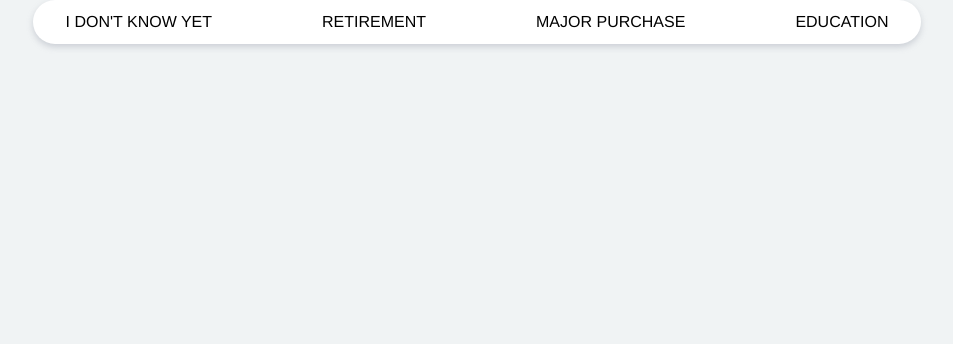
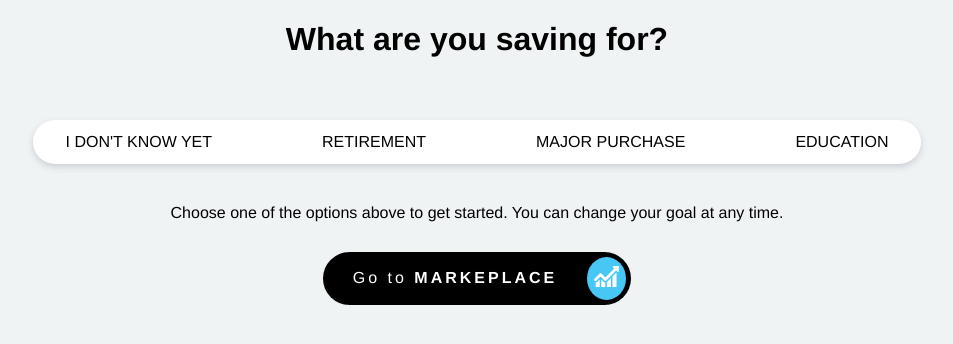
Before and after one commit to Milan1993/invest-strategy, a React (Create React App) app: page /d in a window 1280 px wide. Shown: the top 344 px of the page, without its empty margins (163-1116 px from the left). Built offline with nearby package versions, Linux system fonts and the light colour scheme.

Commit message:
Implemented Goal Picker Step

```diff
--- a/package.json
+++ b/package.json
@@ -43,5 +43,8 @@
       "last 1 firefox version",
       "last 1 safari version"
     ]
+  },
+  "devDependencies": {
+    "@types/react-router-dom": "^5.3.0"
   }
 }
--- a/src/App.js
+++ b/src/App.js
@@ -1,24 +1,29 @@
 import GoalType from "./components/GoalType";
 import GoalTypes from "./components/GoalTypes";
-import React from 'react';
-import GoalTypeNew from "./components/GoalTypeNew";
-import GoalSettings from "./components/GoalSettings/GoalSettings";
+import React from "react";
+import GoalPickerStep from "./components/GoalPickerStep/GoalPickerStep";
 import Strategy from "./components/Strategy";
 import { Stepper } from "./components/Step/Stepper";
 import Header from "./components/Header";
-import GlobalStyle from './theme/globalStyles';
+import GlobalStyle from "./theme/globalStyles";
 import { ThemeProvider } from "styled-components";
 import theme from "./theme/theme";
-import Backdrop from './components/Backdrop';
-import Portfolio from './components/PortfolioChart/PortfolioChart';
+import Backdrop from "./components/Backdrop";
+import Portfolio from "./components/PortfolioChart/PortfolioChart";
 
 function App() {
+  const goals = [
+    { label: "I don't know yet", path: "/a" },
+    { label: "Retirement", path: "/b" },
+    { label: "Major Purchase", path: "/c" },
+    { label: "Education", path: "/d" },
+  ];
   return (
     <ThemeProvider theme={theme}>
       <GlobalStyle />
       <div className="App">
         <header className="App-header"></header>
-        <GoalTypeNew linkText="Retirement"/>
+        <GoalPickerStep />
         {/* <GoalSettings /> */}
         {/* <Strategy isRecommended blendedStrategies={['Fact-Based Strategies','Market Gaude Strategies']}/> */}
         {/* <Portfolio /> */}
--- /dev/null
+++ b/src/assets/Icon.jsx
@@ -0,0 +1,41 @@
+export const BarChart = (props) => (
+  <svg viewBox="0 0 16 16" {...props}>
+    <path d="M15.5 8L8 .5V5H0v6h8v4.5z" />
+  </svg>
+);
+
+export const LineChartIcon = (props) => (
+  <svg viewBox="0 0 486.742 486.742" {...props}>
+    <g>
+      <g>
+        <g>
+          <path
+            d="M33,362.371v78.9c0,4.8,3.9,8.8,8.8,8.8h61c4.8,0,8.8-3.9,8.8-8.8v-138.8l-44.3,44.3    C57.9,356.071,45.9,361.471,33,362.371z"
+            fill="#ffffff"
+            data-original="#000000"
+          />
+          <path
+            d="M142,301.471v139.8c0,4.8,3.9,8.8,8.8,8.8h61c4.8,0,8.8-3.9,8.8-8.8v-82.3c-13.9-0.3-26.9-5.8-36.7-15.6L142,301.471z"
+            fill="#ffffff"
+            data-original="#000000"
+          />
+          <path
+            d="M251,350.271v91c0,4.8,3.9,8.8,8.8,8.8h61c4.8,0,8.8-3.9,8.8-8.8v-167.9l-69.9,69.9    C257,345.971,254.1,348.271,251,350.271z"
+            fill="#ffffff"
+            data-original="#000000"
+          />
+          <path
+            d="M432.7,170.171l-72.7,72.7v198.4c0,4.8,3.9,8.8,8.8,8.8h61c4.8,0,8.8-3.9,8.8-8.8v-265.6c-2-1.7-3.5-3.2-4.6-4.2    L432.7,170.171z"
+            fill="#ffffff"
+            data-original="#000000"
+          />
+          <path
+            d="M482.6,41.371c-2.9-3.1-7.3-4.7-12.9-4.7c-0.5,0-1.1,0-1.6,0c-28.4,1.3-56.7,2.7-85.1,4c-3.8,0.2-9,0.4-13.1,4.5    c-1.3,1.3-2.3,2.8-3.1,4.6c-4.2,9.1,1.7,15,4.5,17.8l7.1,7.2c4.9,5,9.9,10,14.9,14.9l-171.6,171.7l-77.1-77.1    c-4.6-4.6-10.8-7.2-17.4-7.2c-6.6,0-12.7,2.6-17.3,7.2L7.2,286.871c-9.6,9.6-9.6,25.1,0,34.7l4.6,4.6c4.6,4.6,10.8,7.2,17.4,7.2    s12.7-2.6,17.3-7.2l80.7-80.7l77.1,77.1c4.6,4.6,10.8,7.2,17.4,7.2c6.6,0,12.7-2.6,17.4-7.2l193.6-193.6l21.9,21.8    c2.6,2.6,6.2,6.2,11.7,6.2c2.3,0,4.6-0.6,7-1.9c1.6-0.9,3-1.9,4.2-3.1c4.3-4.3,5.1-9.8,5.3-14.1c0.8-18.4,1.7-36.8,2.6-55.3    l1.3-27.7C487,49.071,485.7,44.571,482.6,41.371z"
+            fill="#ffffff"
+            data-original="#000000"
+          />
+        </g>
+      </g>
+    </g>
+  </svg>
+);
--- a/src/components/GoalTypeNew.jsx
+++ b/src/components/GoalPickerStep/GoalPicker.tsx
@@ -1,9 +1,11 @@
-import React, { useState } from "react";
+import React, { FC, useState } from "react";
 import { NavLink } from "react-router-dom";
-import theme from "../theme/theme";
+import theme from "../../theme/theme";
 import styled from "styled-components";
 
 const Wrapper = styled.div`
+  margin: 40px 0;
+
   ul {
     margin: 0 auto;
     list-style: none;
@@ -27,7 +29,7 @@ const Wrapper = styled.div`
     white-space: nowrap;
 
     &:hover {
-      background-color: #EBEEF7;
+      background-color: #ebeef7;
       transform: scale(0.95);
     }
   }
@@ -39,7 +41,7 @@ const Wrapper = styled.div`
     top: 5px;
     bottom: 5px;
     left: -100;
-    transition: all .5s ease-in-out;
+    transition: all 0.5s ease-in-out;
     border-radius: 40px;
     width: 0;
     box-sizing: border-box;
@@ -47,14 +49,16 @@ const Wrapper = styled.div`
   }
 `;
 
-const GoalTypeNew = ({ linkText }) => {
+interface IProps {
+  goals: { label: string; path: string }[];
+}
+const GoalPicker: FC<IProps> = ({ goals }) => {
   const [leftOffset, setLeftOffset] = useState(0);
   const [offWidth, setOffWidth] = useState(0);
   const [borderWidth, setBorderWidth] = useState(0);
 
-  const handleClick = (e) => {
-
-    if (e.target.tagName !== 'A') return;
+  const handleClick = (e: any) => {
+    if (e.target.tagName !== "A") return;
     setLeftOffset(e.target.offsetLeft);
     setOffWidth(e.target.offsetWidth - 5);
     setBorderWidth(2);
@@ -63,10 +67,11 @@ const GoalTypeNew = ({ linkText }) => {
   return (
     <Wrapper>
       <ul onClick={handleClick}>
-        <NavLink to="/a">I don't know yet</NavLink>
-        <NavLink to="/b">Retirement</NavLink>
-        <NavLink to="/c">Major Purchase</NavLink>
-        <NavLink to="/d">Education</NavLink>
+        {goals.map((goal, i) => (
+          <NavLink key={i} to={goal.path}>
+            {goal.label}
+          </NavLink>
+        ))}
         <div
           className="selector"
           style={{
@@ -80,4 +85,4 @@ const GoalTypeNew = ({ linkText }) => {
   );
 };
 
-export default GoalTypeNew;
+export default GoalPicker;
--- /dev/null
+++ b/src/components/GoalPickerStep/GoalPickerStep.tsx
@@ -0,0 +1,70 @@
+import React, { FC } from "react";
+import styled from "styled-components";
+import GoalPicker from "./GoalPicker";
+import { NavLink } from "react-router-dom";
+import { LineChartIcon } from "../../assets/Icon";
+import theme from '../../theme/theme';
+
+const Wrapper = styled.div`
+  display: flex;
+  flex-direction: column;
+  align-items: center;
+
+  h1,
+  span,
+  a {
+    text-align: center;
+  }
+
+  span { font-weight: 300; }
+
+  .marketplaceLink {
+    display: flex;
+    align-items: center;
+    margin-top: 30px;
+    width: fit-content;
+    background-color: black;
+    color: white;
+    border-radius: 40px;
+    padding: 5px 5px 5px 30px;
+    text-decoration: none;
+    white-space: pre-wrap;
+    letter-spacing: 3px;
+
+    strong { text-transform: uppercase; }
+
+    &__icon {
+      border-radius: 50%;
+      background-color: ${theme.colors.primary};
+      margin-left: 30px;
+      padding: 7px;
+    }
+  }
+`;
+
+const GoalPickerStep = () => {
+  const goals = [
+    { label: "I don't know yet", path: "/a" },
+    { label: "Retirement", path: "/b" },
+    { label: "Major Purchase", path: "/c" },
+    { label: "Education", path: "/d" },
+  ];
+  return (
+    <Wrapper>
+      <h1>What are you saving for?</h1>
+      <GoalPicker goals={goals} />
+      <span>
+        Choose one of the options above to get started. You can change your goal
+        at any time.
+      </span>
+      <NavLink className="marketplaceLink" to="/marketplace">
+        Go to <strong>markeplace</strong>
+        <div className="marketplaceLink__icon">
+          <LineChartIcon width={25} height={25} />
+        </div>
+      </NavLink>
+    </Wrapper>
+  );
+};
+
+export default GoalPickerStep;
```
Also changed, not shown: src/assets/Icon.tsx (deleted, +0 -7 lines), 1 other file (tests, documents, lock files or other folders).
